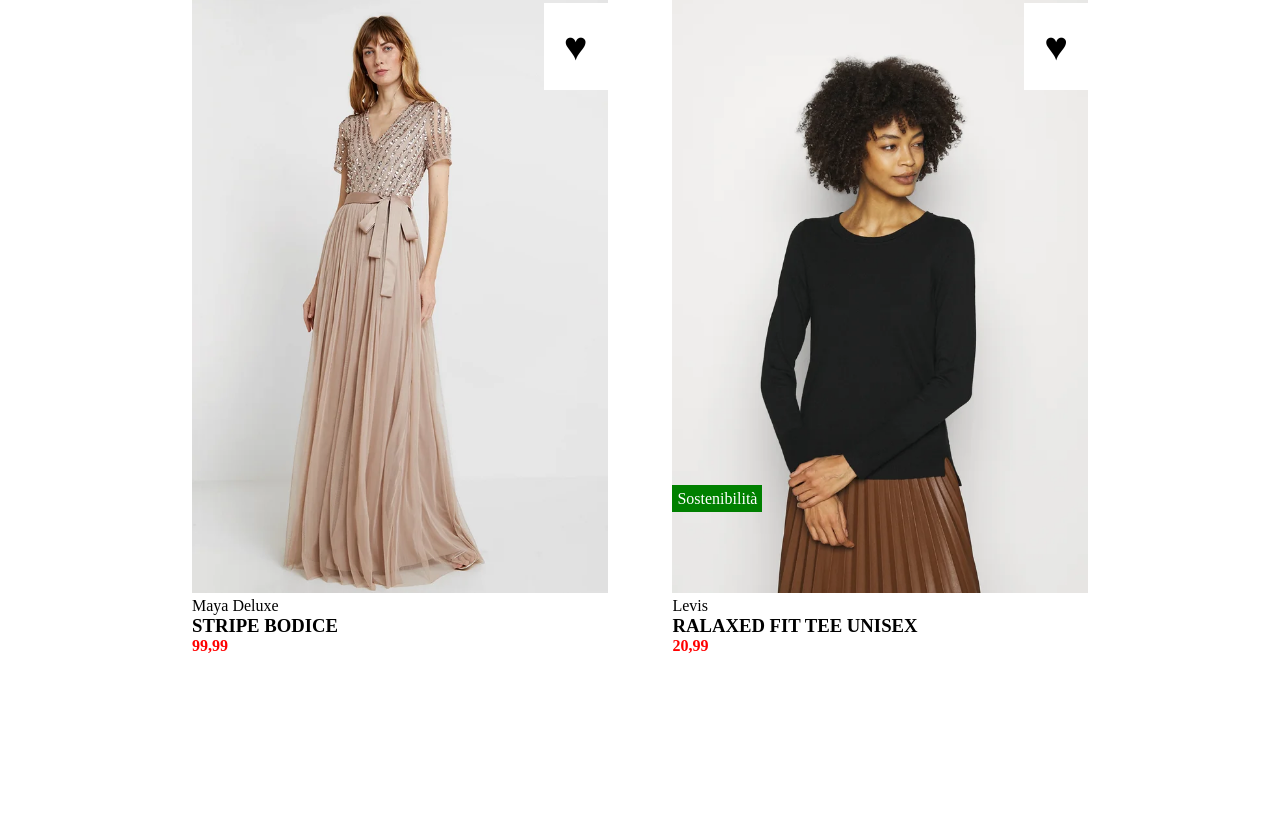
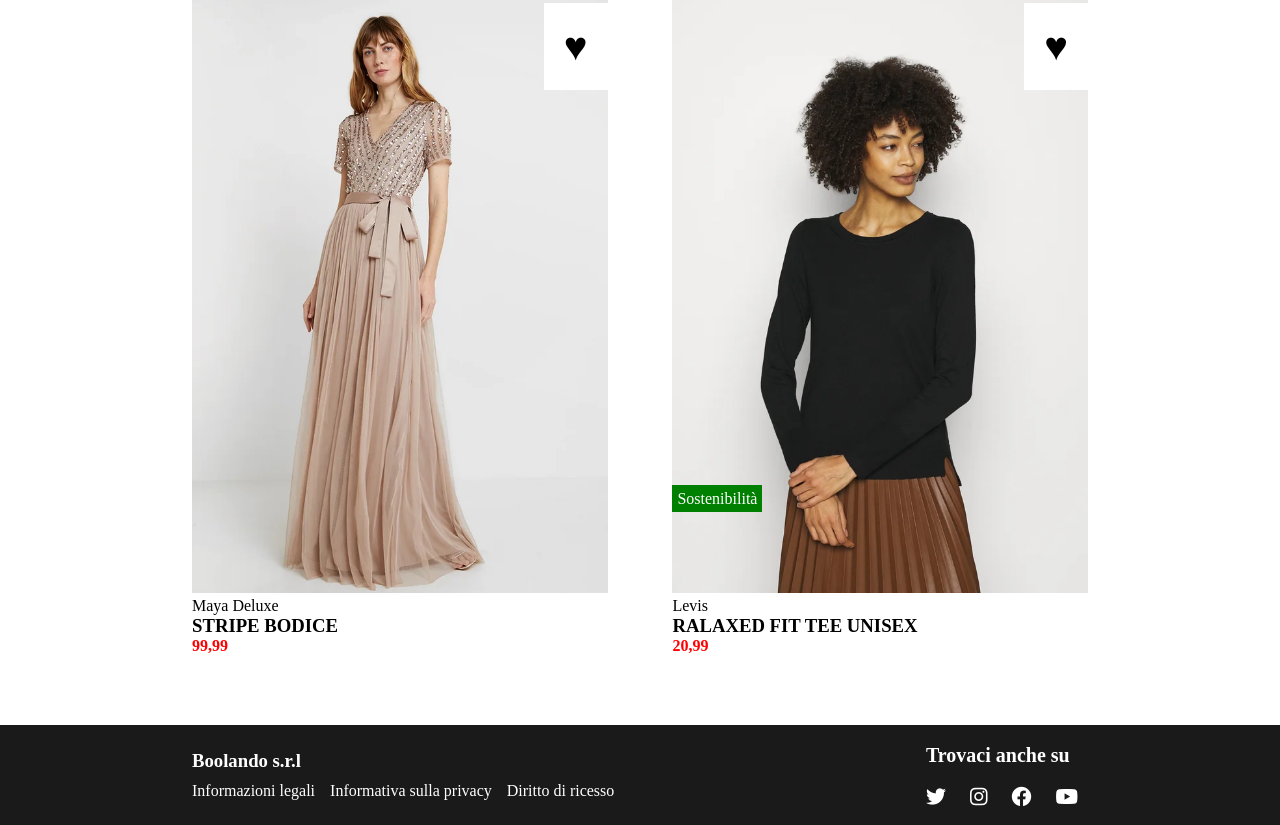
Before and after one commit to MatteoSusanna/html-css-boolando, a plain HTML site: page index.html in a window 1280 px wide. Shown: the part 1681-2506 px from the top of the page. Before the commit the page ends 2406 px from the top, so only its background shows below. Drawn offline with Linux system fonts and the light colour scheme.

Commit message:
Fine footer

```diff
--- a/css/style.css
+++ b/css/style.css
@@ -122,5 +122,55 @@ span{
     top: 0;
     right: 0;
 }
+/*fine main*/
 
-/*fine main*/
+/*inizio footer*/
+footer{
+    background-color: #1a1a1a;
+    height: 100px;
+}
+
+.barra-basso{
+    width: 70%;
+    height: 100%;
+    margin: auto;
+    display: flex;
+    justify-content: space-between;
+    align-items: center;
+}
+
+.barra-basso .info ul{
+    display: flex;
+}
+
+.barra-basso .info ul li{
+    list-style: none;
+    margin-top: 10px;
+}
+
+.barra-basso .info ul a{
+    text-decoration: none;
+    color: white;
+    margin-right: 15px;
+}
+
+.info{
+    color: white;
+    margin: 10px 0px;
+}
+
+.social{
+    color: white;
+}
+
+.social i, .social h4{
+    padding: 10px;
+    font-size: 20px;
+}
+
+
+
+
+
+
+/*fine footer*/
--- a/index.html
+++ b/index.html
@@ -104,12 +104,27 @@
                     <div class="heart">&hearts;</div>
                </div>
            </div>
-
        </main>
 
 
        <footer>
-
+           <div class="barra-basso">
+               <div class="info">
+                   <h3>Boolando s.r.l</h3>
+                   <ul>
+                       <li><a href="#">Informazioni legali</a></li>
+                       <li><a href="#">Informativa sulla privacy</a></li>
+                       <li><a href="#">Diritto di ricesso</a></li>
+                   </ul>
+               </div>
+               <div class="social">
+                    <h4>Trovaci anche su</h4>
+                    <i class="fa-brands fa-twitter"></i>
+                    <i class="fa-brands fa-instagram"></i>
+                    <i class="fa-brands fa-facebook"></i>
+                    <i class="fa-brands fa-youtube"></i>
+               </div>
+           </div>
        </footer>
 
 
```
